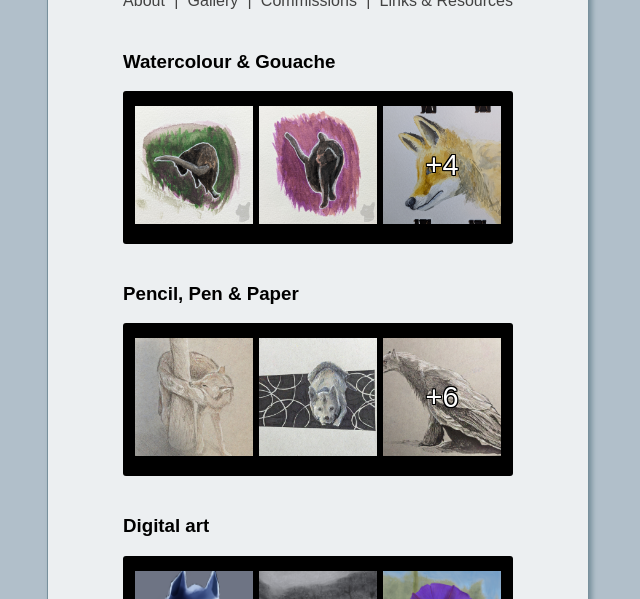
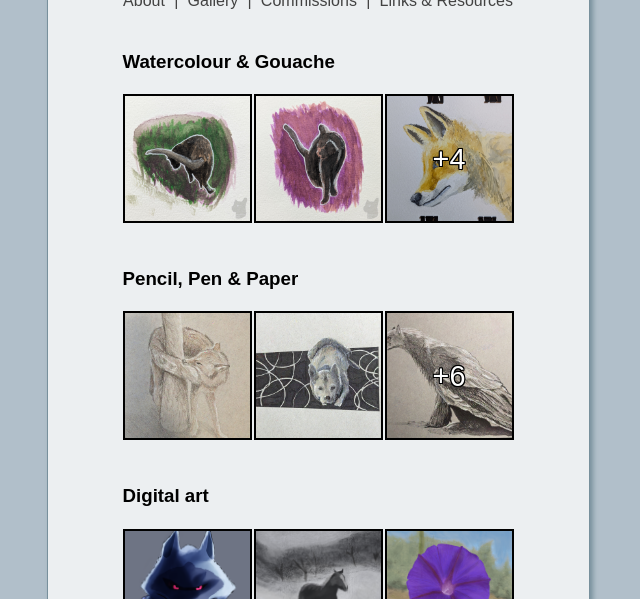
Before and after one commit to drawingdotdog/drawingdotdog.github.io, a plain HTML site: page gallery.html in a window 1280 px wide. Shown: the part 353-952 px from the top of the page, without its empty margins (322-962 px from the left). Drawn offline with Linux system fonts and the light colour scheme.

Commit message:
Gallery styling

```diff
--- a/gallery.html
+++ b/gallery.html
@@ -204,7 +204,7 @@
 						Watercolour & Gouache
 					</h3>
 
-					<div class="dd-scroll-container" id="wc_gallery">
+					<div class="dd-gallery-container" id="wc_gallery">
 						<a href="art/watercolour/thea_1.jpg" data-ngthumb="art/watercolour/thea_1.jpg"></a>
 						<a href="art/watercolour/thea_2.jpg" data-ngthumb="art/watercolour/thea_2.jpg"></a>
 						<a href="art/watercolour/fox_face.jpg" data-ngthumb="art/watercolour/fox_face.jpg"></a>
@@ -218,7 +218,7 @@
 						Pencil, Pen & Paper
 					</h3>
 
-					<div class="dd-scroll-container" id="ppp_gallery">
+					<div class="dd-gallery-container" id="ppp_gallery">
 						<a href="art/pencil_and_pen/coyote.jpg" data-ngthumb="art/pencil_and_pen/coyote.jpg"></a>
 						<a href="art/pencil_and_pen/dog.jpg" data-ngthumb="art/pencil_and_pen/dog.jpg"></a>
 						<a href="art/pencil_and_pen/gryphon.jpg" data-ngthumb="art/pencil_and_pen/gryphon.jpg"></a>
@@ -234,7 +234,7 @@
 						Digital art
 					</h3>
 
-					<div class="dd-scroll-container" id="da_gallery">
+					<div class="dd-gallery-container" id="da_gallery">
 						<a href="art/digital/wolf_death.PNG" data-ngthumb="art/digital/wolf_death.PNG"></a>
 						<a href="art/digital/horse.JPG" data-ngthumb="art/digital/horse.JPG"></a>
 						<a href="art/digital/flower.png" data-ngthumb="art/digital/flower.png"></a>
@@ -261,7 +261,7 @@
 			    $('.dd-body-container').attr('min-height', window.innerHeight - 50);
 			});
 
-			$(".dd-scroll-container").each((index, container) => {
+			$(".dd-gallery-container").each((index, container) => {
 				$(container).nanogallery2({
 					"thumbnailHeight": 150,
 					"thumbnailWidth": 150,
```
